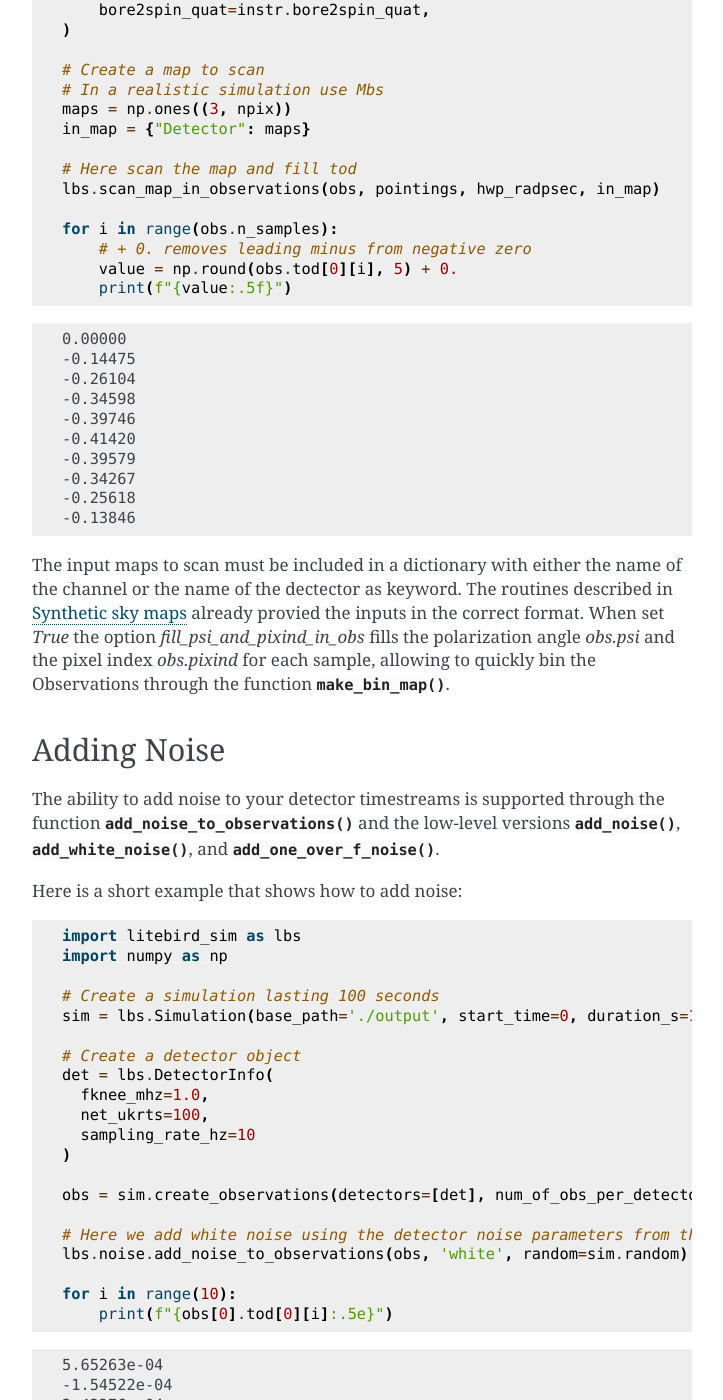
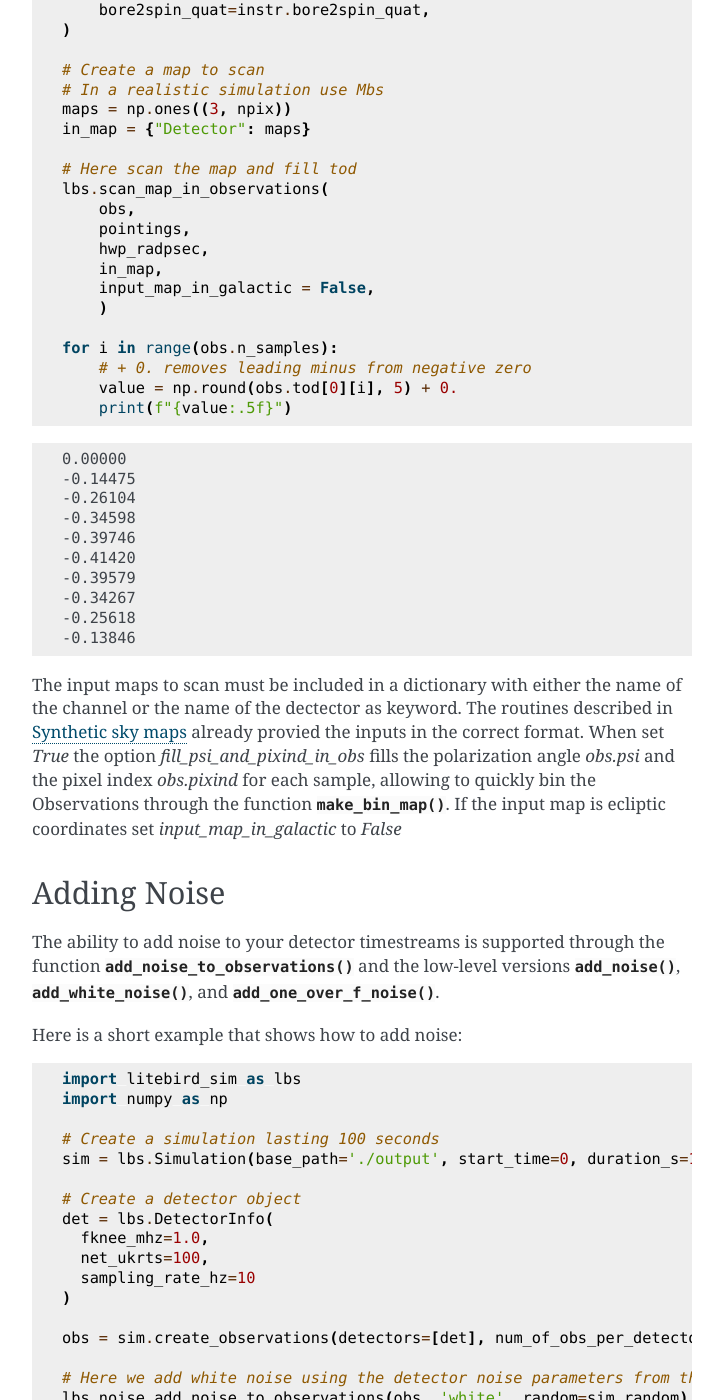
Before and after one commit to litebird/litebird_sim, a Sphinx documentation site: the page built from docs/source/timeordered.rst, in a window 1280 px wide and 1400 px high, scrolled down 1354 px. Shown: the whole window, without its empty margins (388-1111 px from the left). Built offline with Sphinx 7.4.7, drawn with Linux system fonts in a browser that asks for light colours.

```diff
--- a/docs/source/timeordered.rst
+++ b/docs/source/timeordered.rst
@@ -77,7 +77,13 @@ shows:
    in_map = {"Detector": maps}
 
    # Here scan the map and fill tod
-   lbs.scan_map_in_observations(obs, pointings, hwp_radpsec, in_map)
+   lbs.scan_map_in_observations(
+       obs,
+       pointings,
+       hwp_radpsec,
+       in_map,
+       input_map_in_galactic = False,
+       )
 
    for i in range(obs.n_samples):
        # + 0. removes leading minus from negative zero
@@ -104,6 +110,7 @@ the channel or the name of the dectector as keyword. The routines described in
 When set `True` the option `fill_psi_and_pixind_in_obs` fills the polarization
 angle `obs.psi` and the pixel index `obs.pixind` for each sample, allowing to
 quickly bin the Observations through the function :func:`.make_bin_map`.
+If the input map is ecliptic coordinates set `input_map_in_galactic` to `False`
 
 
 Adding Noise
```
Also changed, not shown: 2 other files.
